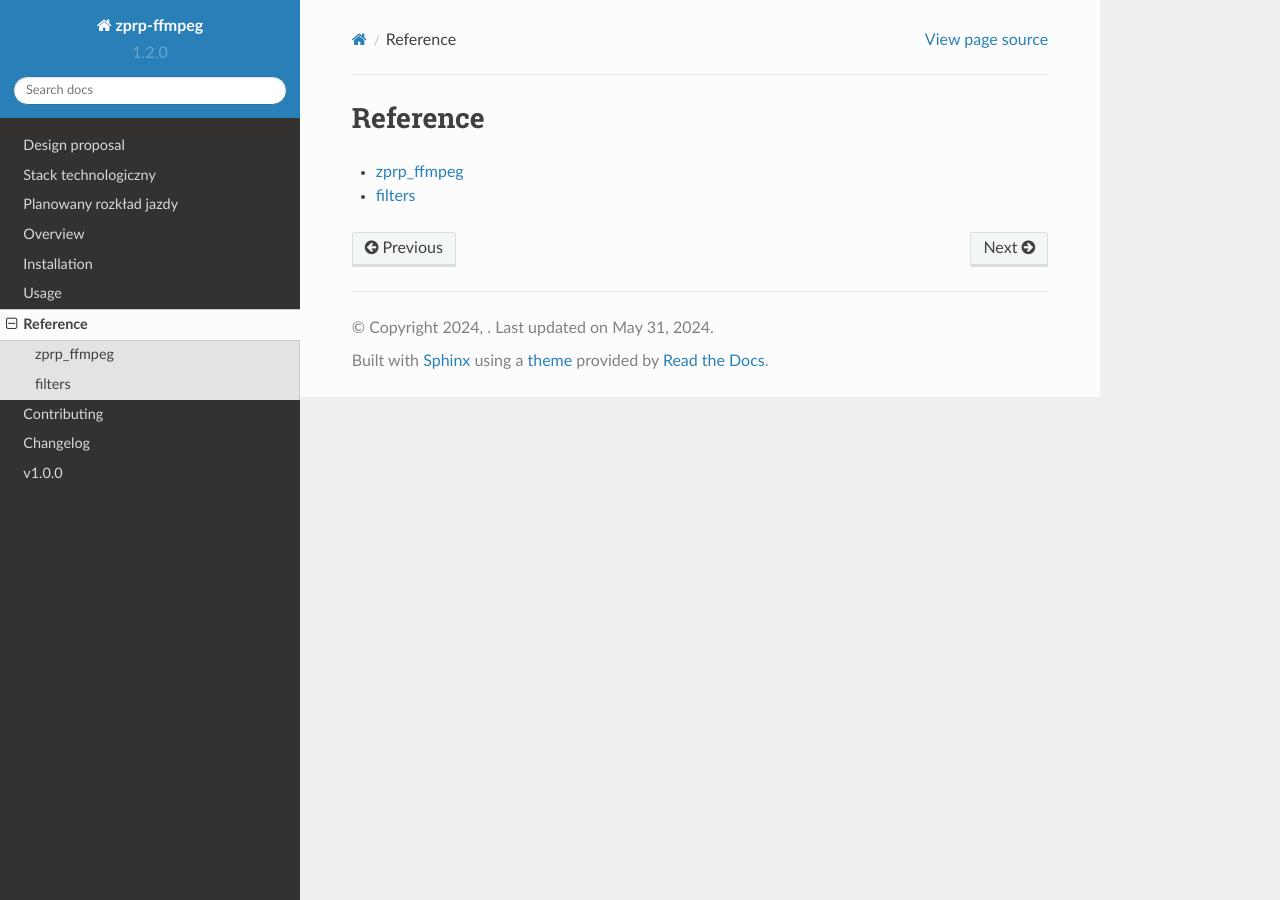
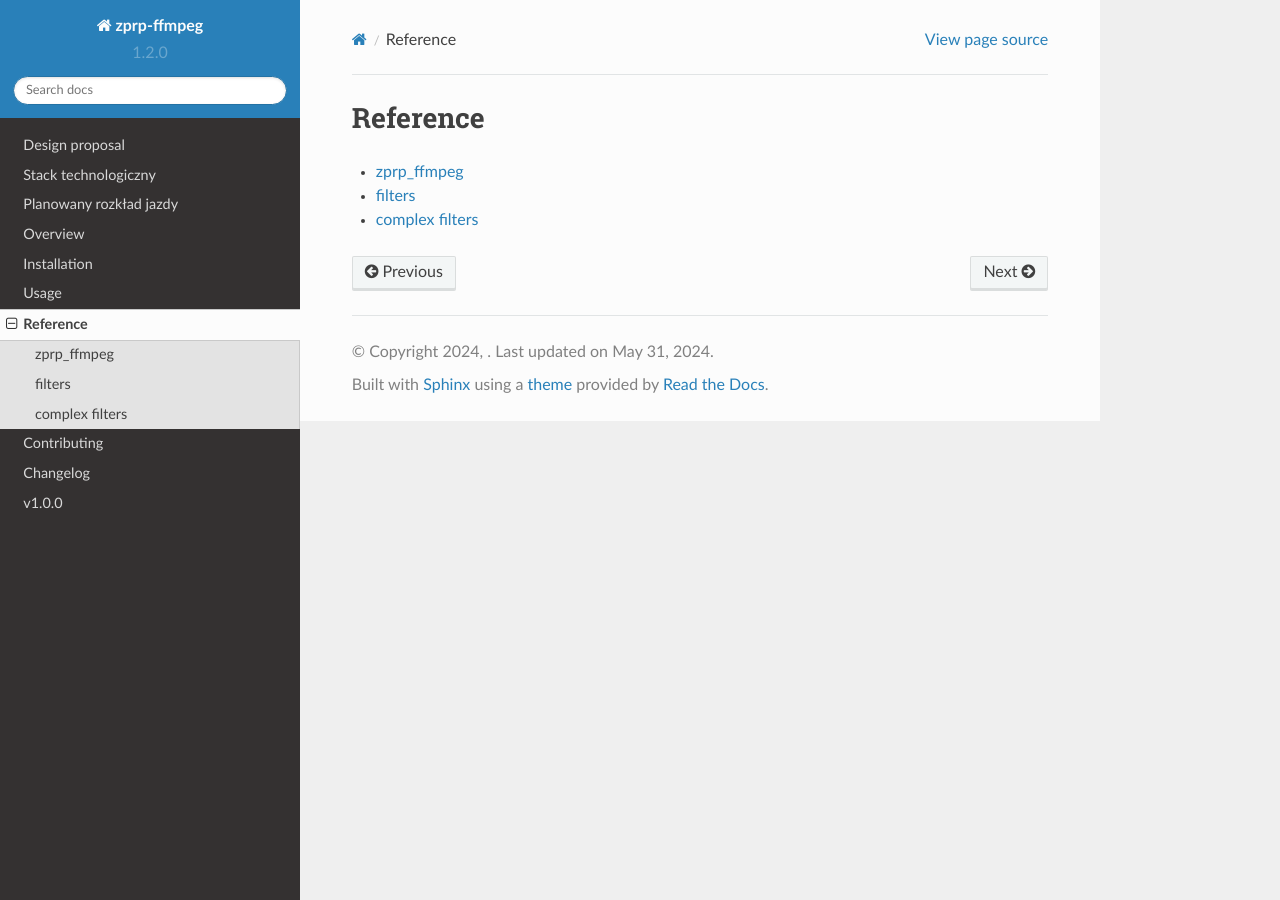
Before and after one commit to ffmpeg-zprp/zprp-ffmpeg, a Sphinx documentation site: the page built from docs/reference/index.rst, in a window 1280 px wide. Built offline with Sphinx 7.4.7 and the Read the Docs theme 2.0.0, drawn with Linux system fonts in a browser that asks for light colours.

Commit message:
Add docs for complex.

```diff
--- a/docs/reference/zprp_ffmpeg.rst
+++ b/docs/reference/zprp_ffmpeg.rst
@@ -5,7 +5,7 @@ zprp_ffmpeg
     :members:
     :undoc-members:
     :special-members: __init__, __len__
-    :exclude-members: generated_filters
+    :exclude-members: generated_filters, filters
 
 
 filters
@@ -15,3 +15,12 @@ filters
     :members:
     :undoc-members:
     :special-members: __init__, __len__
+
+
+complex filters
+=================
+
+.. automodule:: zprp_ffmpeg.filters
+    :members:
+    :undoc-members:
+    :special-members: __init__, __len__
```
